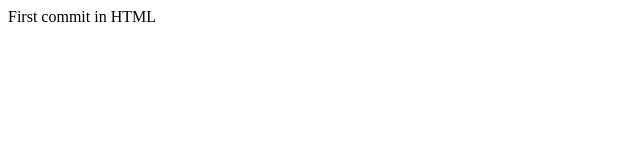
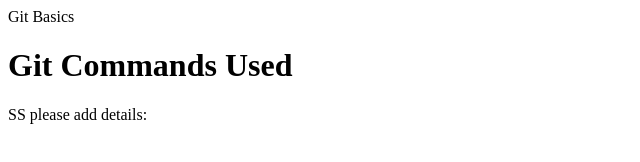
Before and after one commit to s4shamsher/LearningGit, a plain HTML site: page index.html in a window 1280 px wide. Shown: the whole page, without its empty margins (0-640 px from the left). Drawn offline with Linux system fonts and the light colour scheme.

Commit message:
HTML syntax added

```diff
--- a/index.html
+++ b/index.html
@@ -1 +1,9 @@
-First commit in HTML
+<HTML>
+<Header>Git Basics</Header>
+<Body>
+<H1> Git Commands Used </H1>
+<Para>
+SS please add details:
+</Para>
+</Body>
+</HTML>
```
